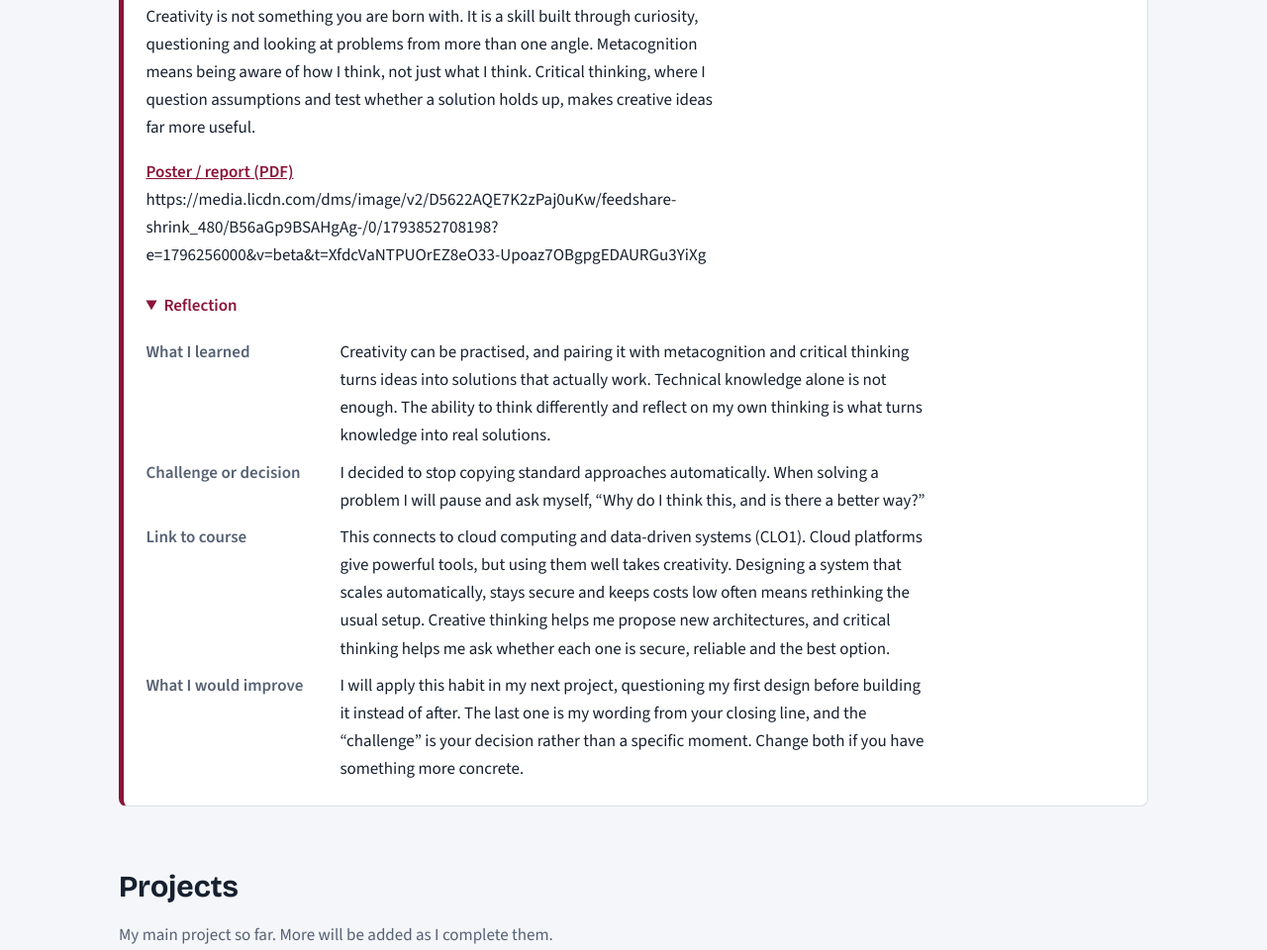
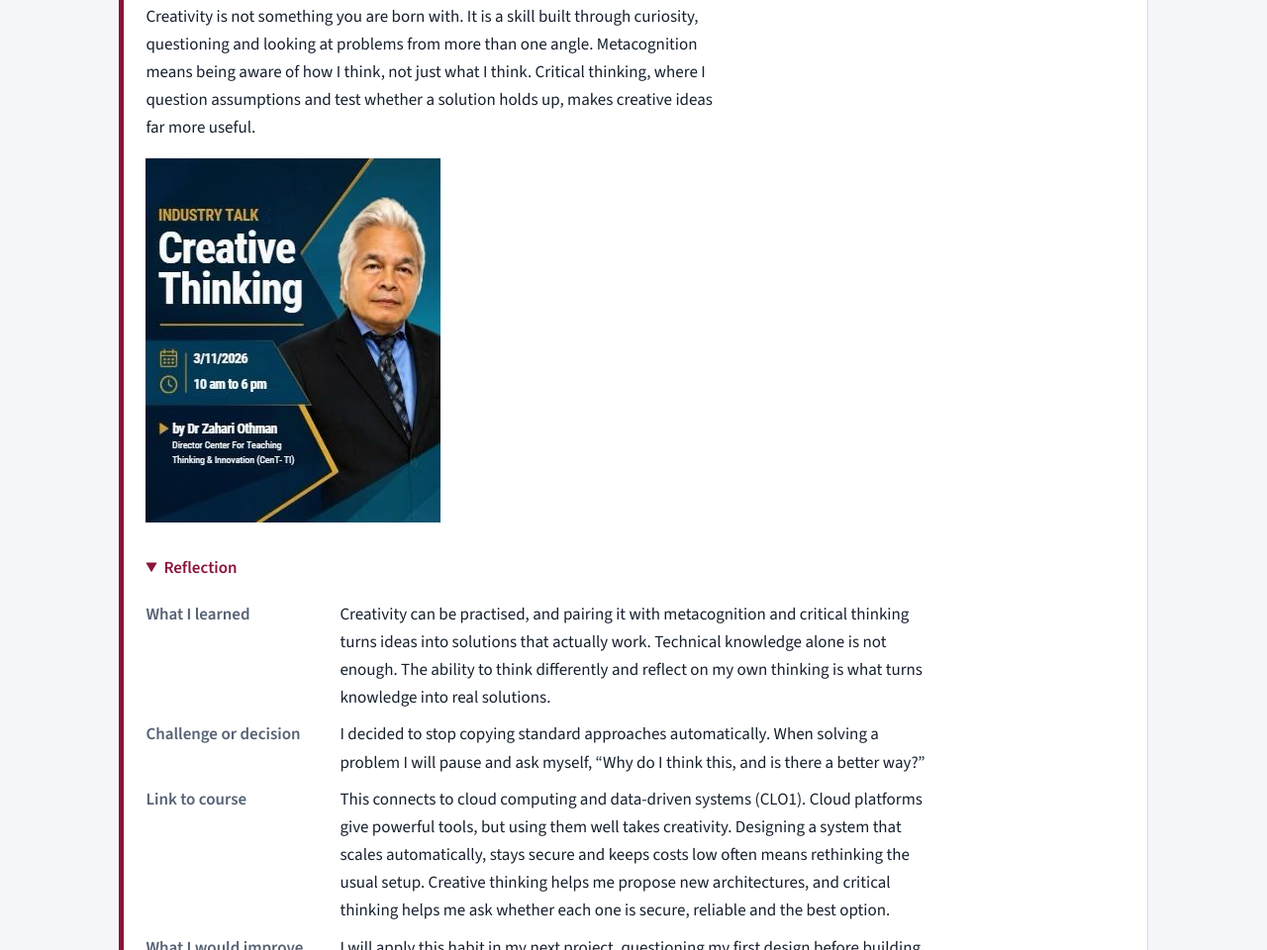
Before and after one commit to orionvfrost/orionvfrost.github.io, a plain HTML site: page index.html in a window 1280 px wide. Shown: the part 1300-2260 px from the top of the page at 99% size. Drawn offline with nearby package versions, Linux system fonts and the light colour scheme.

Commit message:
Update index.html

```diff
--- a/index.html
+++ b/index.html
@@ -76,7 +76,9 @@
     <p>Creativity is not something you are born with. It is a skill built through curiosity, questioning and looking at problems from more than one angle.
               Metacognition means being aware of how I think, not just what I think.
               Critical thinking, where I question assumptions and test whether a solution holds up, makes creative ideas far more useful.</p>
-    <p class="actions"><a href="artifacts/industry-talk.pdf">Poster / report (PDF)</a> <span>https://media.licdn.com/dms/image/v2/D5622AQE7K2zPaj0uKw/feedshare-shrink_480/B56aGp9BSAHgAg-/0/1793852708198?e=1796256000&v=beta&t=XfdcVaNTPUOrEZ8eO33-Upoaz7OBgpgEDAURGu3YiXg</span></p>
+    <p class="actions">
+  <img src="images/industry-talk.jpg" alt="Photo from the Creative Thinking industry talk with Dr Zahari Othman">
+</p>
     <details open><summary>Reflection</summary>
       <dl class="reflect">
         <dt>What I learned</dt><dd>Creativity can be practised, and pairing it with metacognition and critical thinking turns ideas into solutions that actually work. Technical knowledge alone is not enough. The ability to think differently and reflect on my own thinking is what turns knowledge into real solutions.</dd>
```
